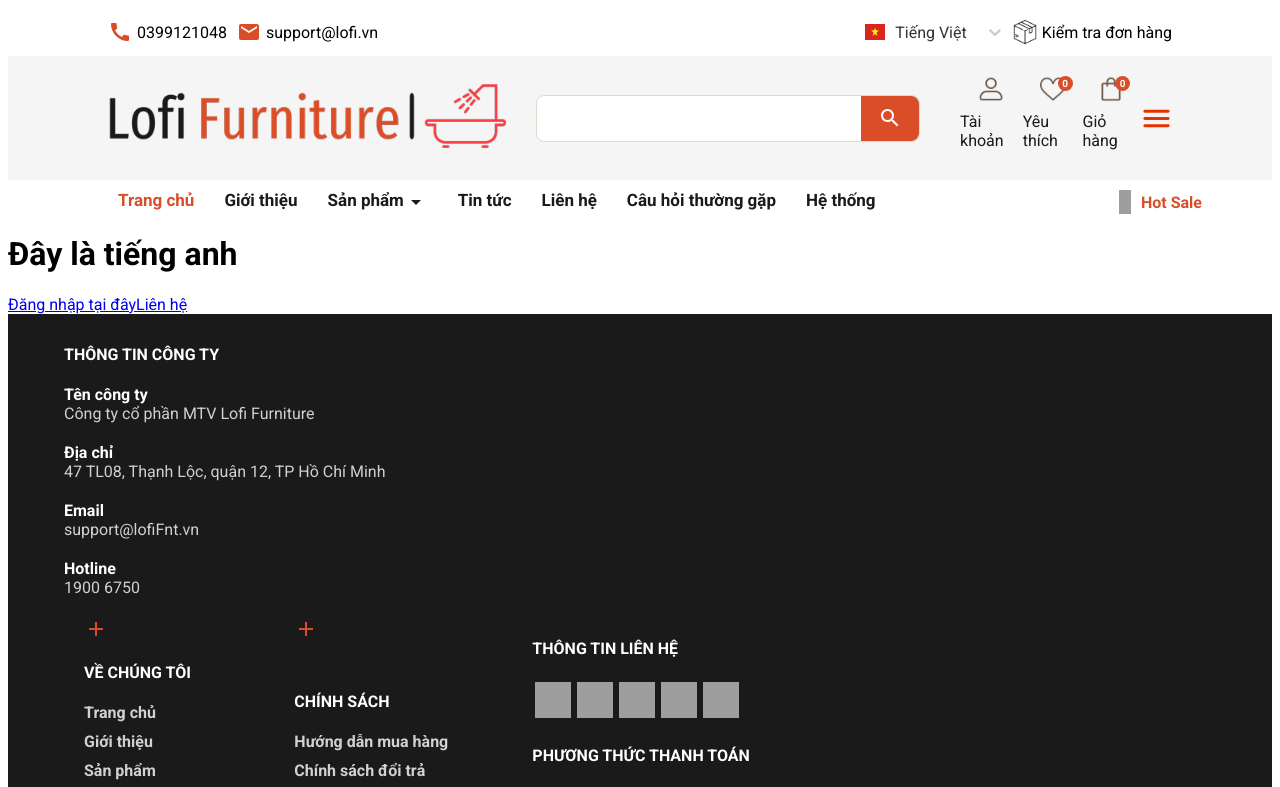
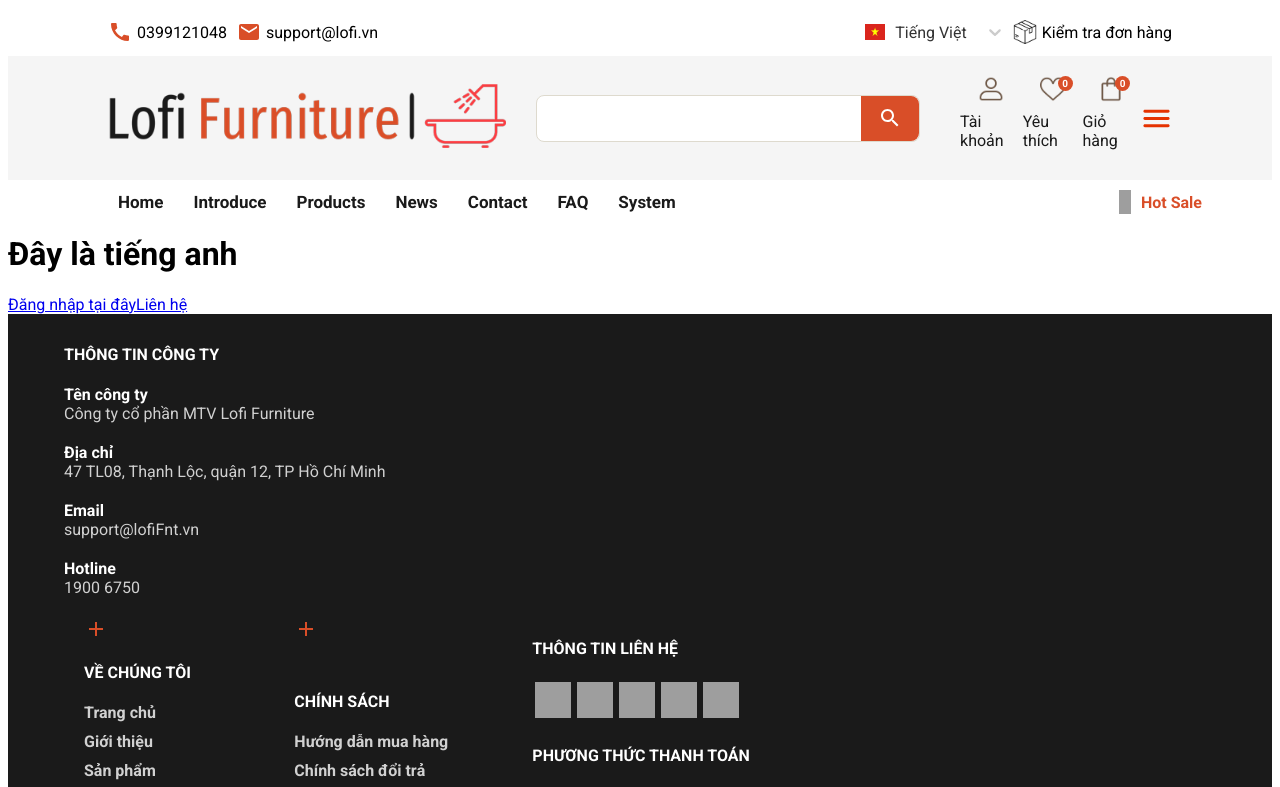
Before and after one commit to hoangngo457/Lofi_Furniture_Website, a Next.js app: page / in a window 1280 px wide. Shown: the top 787 px of the page. Built offline with nearby package versions, Linux system fonts and the light colour scheme; no server answers; grey boxes are pictures that could not be loaded.

Commit message:
dịch xong trang contact and menu

```diff
--- a/messages/en.json
+++ b/messages/en.json
@@ -38,8 +38,39 @@
         "email": "Please enter your email",
         "sent": "Send",
         "return": "Return"
+    },
+
+    "ContactPage": {
+        "title-contact": "Lofi Furniture Store",
+        "location": "Address",
+        "phone": "Phone",
+        "title-contact2": "Contact Us",
+        "content": "If you have any questions, feel free to send us a request, and we will get back to you as soon as possible.",
+        "name": "Full Name",
+        "phone2": "Phone*",
+        "content2": "Message",
+        "send": "Send Information"
+    },
+
+
+    "menuItems": {
+        "home": "Home",
+        "introduce": "Introduce",
+        "products": "Products",
+        "news": "News",
+        "contact": "Contact",
+        "faq": "FAQ",
+        "system": "System"
+    },
+    "breadcrumb": {
+        "home": "Home"
+
     }
 
 
 
+
+
+
+
 }
--- a/messages/vi.json
+++ b/messages/vi.json
@@ -37,7 +37,35 @@
         "sent": "Gửi",
         "return": "Quay lại"
 
+    },
+
+    "ContactPage": {
+        "title-contact": "Cửa hàng nội thất Lofi Furniture",
+        "location": "Địa chỉ",
+        "phone": "Điện thoại",
+        "title-contact2": "Liên hệ với chúng tôi",
+        "content": "Nếu bạn có thắc mắc gì, có thể gửi yêu cầu cho chúng tôi, và chúng tôi sẽ liên lạc lại với bạn sớm nhất có thể .",
+        "name": "Họ và tên",
+        "phone2": "Điện thoại*",
+        "content2": "Nội dung",
+        "send": "Gửi thông tin"
+    },
+
+    "menuItems": {
+        "home": "Trang chủ",
+        "introduce": "Giới thiệu",
+        "products": "Sản phẩm",
+        "news": "Tin tức",
+        "contact": "Liên hệ",
+        "faq": "Câu hỏi thường gặp",
+        "system": "Hệ thống"
+    },
+    "breadcrumb": {
+        "home": "Trang chủ"
+
     }
 
 
+
+
 }
--- a/src/app/Layout/component/menu_item.tsx
+++ b/src/app/Layout/component/menu_item.tsx
@@ -1,3 +1,6 @@
+
+
+
 export const menuItems = [
   { label: "Trang chủ", path: "/" },
   { label: "Giới thiệu", path: "/Introduce" },
--- a/src/app/Layout/header.tsx
+++ b/src/app/Layout/header.tsx
@@ -27,6 +27,7 @@ import ArrowDropDownIcon from "@mui/icons-material/ArrowDropDown";
 import MenuRoundedIcon from "@mui/icons-material/MenuRounded";
 import Button from "@mui/material/Button";
 import { Container } from "@mui/material";
+import { useTranslations } from "next-intl";
 
 interface OptionType {
   value: string;
@@ -90,6 +91,18 @@ const HeaderLayout = () => {
   const handleClose = () => {
     setAnchorEl(null);
   };
+
+  const itemmenu = useTranslations("menuItems");
+
+  const mangvip = [
+    { label: itemmenu("home") || "Default Home", path: "/" },
+    { label: itemmenu("introduce") || "Default Introduce", path: "/Introduce" },
+    { label: itemmenu("products") || "Default Products", path: "/Products" },
+    { label: itemmenu("news") || "Default News", path: "/News" },
+    { label: itemmenu("contact") || "Default Contact", path: "/Contact" },
+    { label: itemmenu("faq") || "Default FAQ", path: "/Question" },
+    { label: itemmenu("system") || "Default System", path: "/System" },
+  ];
 
   return (
     <header>
@@ -177,7 +190,7 @@ const HeaderLayout = () => {
       <div className="nav-header">
         <div className="nav-left">
           <ul className="row-items">
-            {menuItems.map((item, index) => (
+            {mangvip.map((item, index) => (
               <li
                 key={index}
                 className={activeItem == item.label ? "active" : ""}
```
Also changed, not shown: src/app/Contact/page.tsx (+13 -14 lines), src/app/Introduce/page.tsx (+32 -34 lines). Lines whose indentation alone changed are shown as unchanged.
